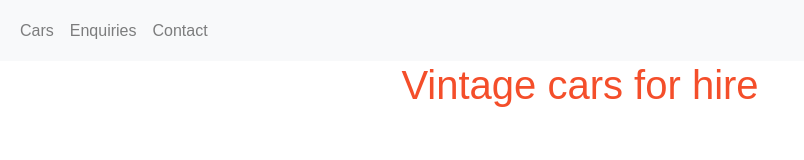
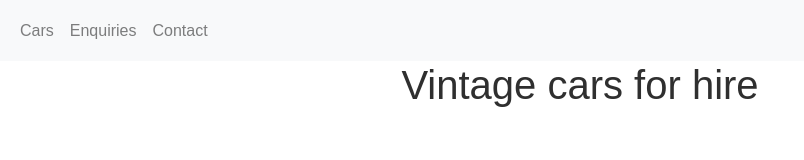
Before and after one commit to cjgaus/vintage-cars, a plain HTML site: page index.html in a window 1280 px wide. Shown: the full height of the page, 60-864 px from the left. Drawn offline with nearby package versions, Linux system fonts and the light colour scheme.

Commit message:
changed heading color

```diff
--- a/css/style.css
+++ b/css/style.css
@@ -4,6 +4,6 @@
 }
 
 h1 {
-    color: #F44E2A;
+    color: #2F2F2F;
     text-align: center;
 }
```
